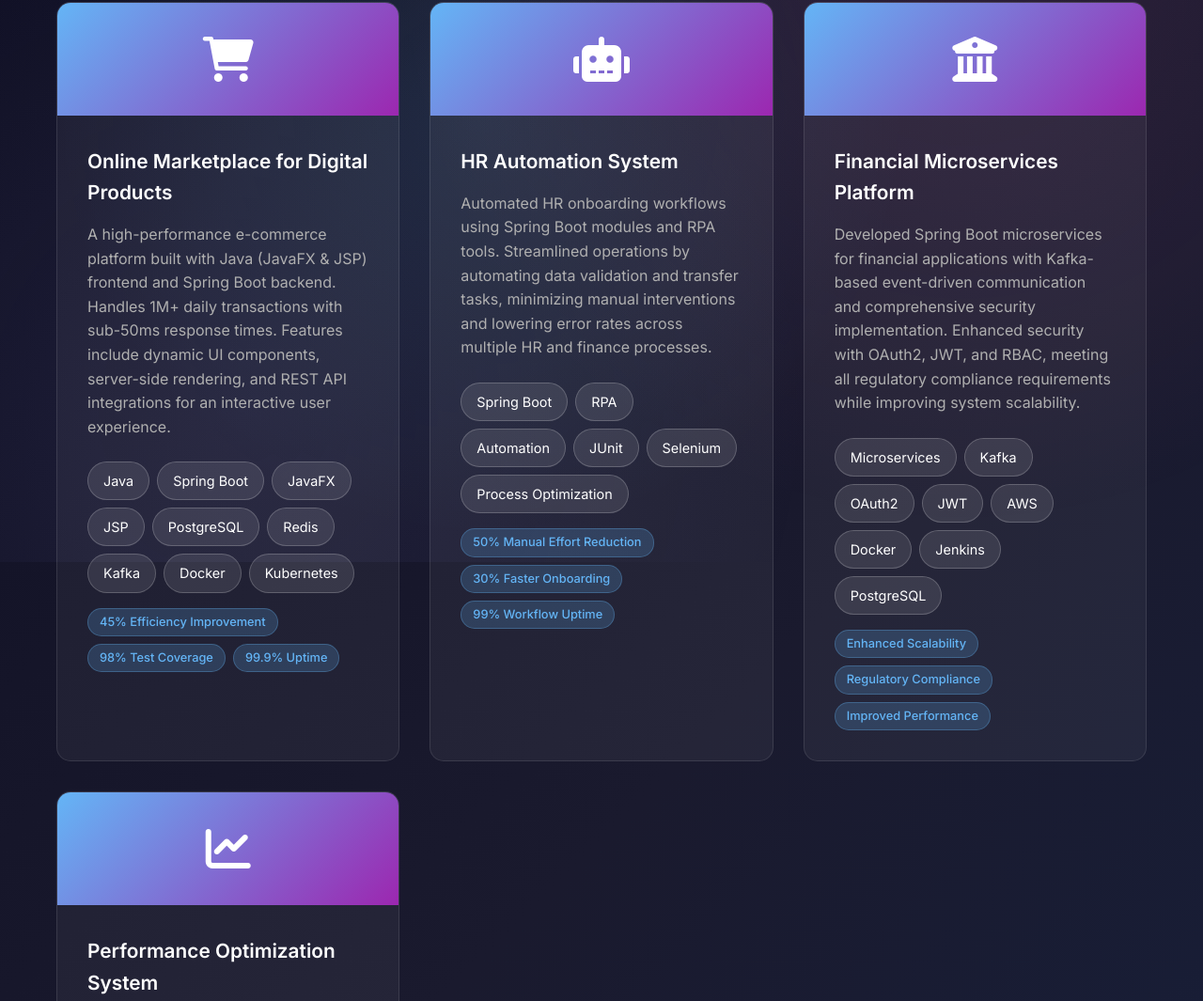
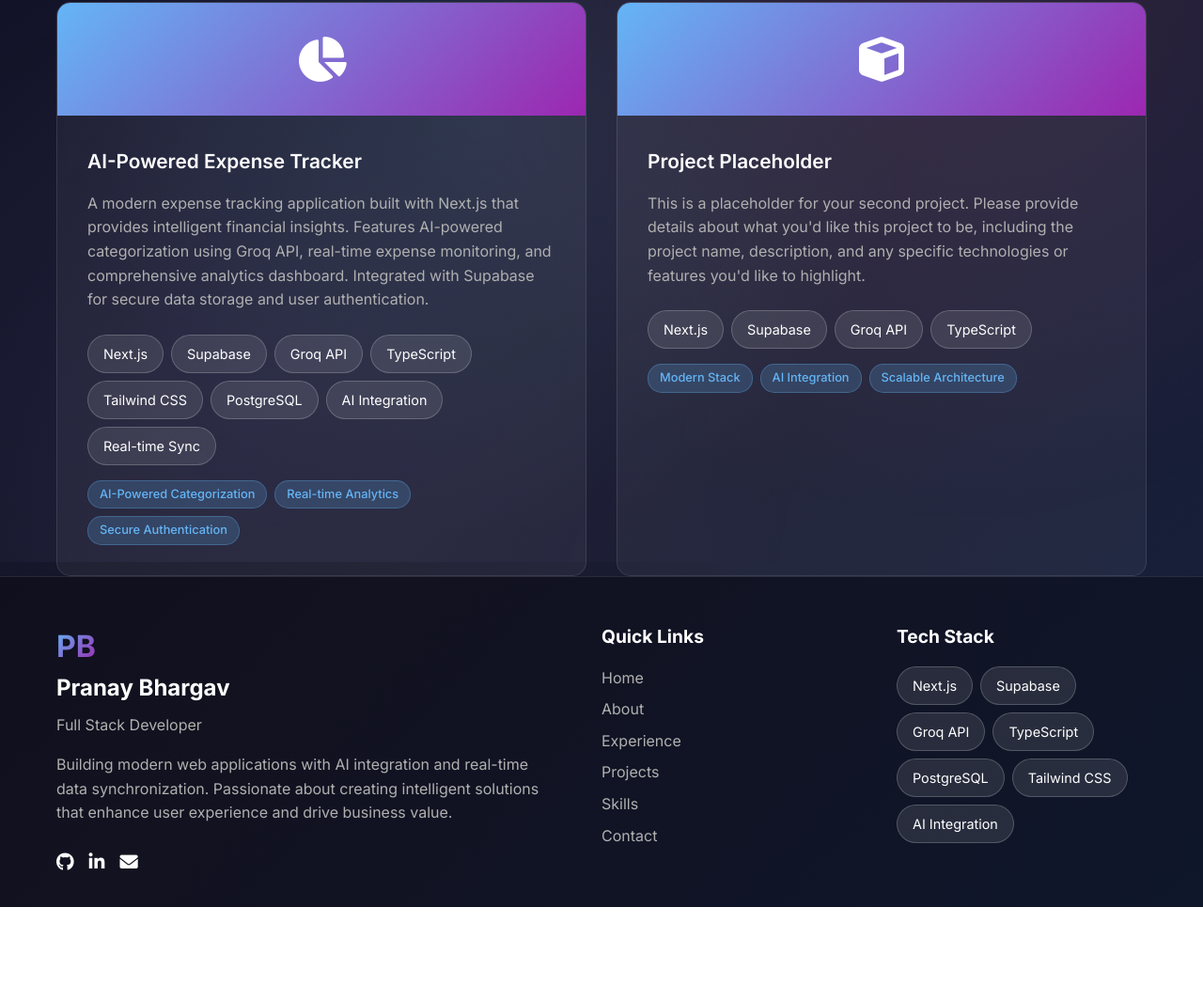
Before and after one commit to Pranaybhargav1904/my_portfolio, a plain HTML site: page projects.html in a window 1280 px wide. Shown: the part 202-1267 px from the top of the page at 94% size. After the commit the page ends 1167 px from the top, so only its background shows below. Drawn offline with Linux system fonts and the light colour scheme.

Commit message:
Update portfolio projects: Replace with AI-powered Expense Tracker and modern tech stack
- Replaced all 4 existing projects with AI-Powered Expense Tracker
- Updated tech stack from Java/Spring Boot to Next.js/Supabase/Groq API
- Updated project descriptions to focus on AI integration and modern web development
- Modified hero section and overview cards to reflect new focus
- Updated footer tech stack across all pages
- Added placeholder for second project

```diff
--- a/projects.html
+++ b/projects.html
@@ -54,113 +54,53 @@
             <div class="projects-grid">
                 <div class="project-card">
                     <div class="project-image">
-                        <i class="fas fa-shopping-cart"></i>
+                        <i class="fas fa-chart-pie"></i>
                     </div>
                     <div class="project-content">
-                        <h3 class="project-title">Online Marketplace for Digital Products</h3>
+                        <h3 class="project-title">AI-Powered Expense Tracker</h3>
                         <p class="project-description">
-                            A high-performance e-commerce platform built with Java (JavaFX & JSP) frontend and Spring Boot backend.
-                            Handles 1M+ daily transactions with sub-50ms response times. Features include dynamic UI components,
-                            server-side rendering, and REST API integrations for an interactive user experience.
+                            A modern expense tracking application built with Next.js that provides intelligent financial insights.
+                            Features AI-powered categorization using Groq API, real-time expense monitoring, and comprehensive
+                            analytics dashboard. Integrated with Supabase for secure data storage and user authentication.
                         </p>
                         <div class="project-tech">
-                            <span class="tech-tag">Java</span>
-                            <span class="tech-tag">Spring Boot</span>
-                            <span class="tech-tag">JavaFX</span>
-                            <span class="tech-tag">JSP</span>
+                            <span class="tech-tag">Next.js</span>
+                            <span class="tech-tag">Supabase</span>
+                            <span class="tech-tag">Groq API</span>
+                            <span class="tech-tag">TypeScript</span>
+                            <span class="tech-tag">Tailwind CSS</span>
                             <span class="tech-tag">PostgreSQL</span>
-                            <span class="tech-tag">Redis</span>
-                            <span class="tech-tag">Kafka</span>
-                            <span class="tech-tag">Docker</span>
-                            <span class="tech-tag">Kubernetes</span>
+                            <span class="tech-tag">AI Integration</span>
+                            <span class="tech-tag">Real-time Sync</span>
                         </div>
                         <div class="project-achievements">
-                            <span class="achievement">45% Efficiency Improvement</span>
-                            <span class="achievement">98% Test Coverage</span>
-                            <span class="achievement">99.9% Uptime</span>
+                            <span class="achievement">AI-Powered Categorization</span>
+                            <span class="achievement">Real-time Analytics</span>
+                            <span class="achievement">Secure Authentication</span>
                         </div>
                     </div>
                 </div>
 
                 <div class="project-card">
                     <div class="project-image">
-                        <i class="fas fa-robot"></i>
+                        <i class="fas fa-cube"></i>
                     </div>
                     <div class="project-content">
-                        <h3 class="project-title">HR Automation System</h3>
+                        <h3 class="project-title">Project Placeholder</h3>
                         <p class="project-description">
-                            Automated HR onboarding workflows using Spring Boot modules and RPA tools.
-                            Streamlined operations by automating data validation and transfer tasks,
-                            minimizing manual interventions and lowering error rates across multiple HR and finance processes.
+                            This is a placeholder for your second project. Please provide details about what you'd like this project to be,
+                            including the project name, description, and any specific technologies or features you'd like to highlight.
                         </p>
                         <div class="project-tech">
-                            <span class="tech-tag">Spring Boot</span>
-                            <span class="tech-tag">RPA</span>
-                            <span class="tech-tag">Automation</span>
-                            <span class="tech-tag">JUnit</span>
-                            <span class="tech-tag">Selenium</span>
-                            <span class="tech-tag">Process Optimization</span>
+                            <span class="tech-tag">Next.js</span>
+                            <span class="tech-tag">Supabase</span>
+                            <span class="tech-tag">Groq API</span>
+                            <span class="tech-tag">TypeScript</span>
                         </div>
                         <div class="project-achievements">
-                            <span class="achievement">50% Manual Effort Reduction</span>
-                            <span class="achievement">30% Faster Onboarding</span>
-                            <span class="achievement">99% Workflow Uptime</span>
-                        </div>
-                    </div>
-                </div>
-
-                <div class="project-card">
-                    <div class="project-image">
-                        <i class="fas fa-university"></i>
-                    </div>
-                    <div class="project-content">
-                        <h3 class="project-title">Financial Microservices Platform</h3>
-                        <p class="project-description">
-                            Developed Spring Boot microservices for financial applications with Kafka-based event-driven
-                            communication and comprehensive security implementation. Enhanced security with OAuth2, JWT, and RBAC,
-                            meeting all regulatory compliance requirements while improving system scalability.
-                        </p>
-                        <div class="project-tech">
-                            <span class="tech-tag">Microservices</span>
-                            <span class="tech-tag">Kafka</span>
-                            <span class="tech-tag">OAuth2</span>
-                            <span class="tech-tag">JWT</span>
-                            <span class="tech-tag">AWS</span>
-                            <span class="tech-tag">Docker</span>
-                            <span class="tech-tag">Jenkins</span>
-                            <span class="tech-tag">PostgreSQL</span>
-                        </div>
-                        <div class="project-achievements">
-                            <span class="achievement">Enhanced Scalability</span>
-                            <span class="achievement">Regulatory Compliance</span>
-                            <span class="achievement">Improved Performance</span>
-                        </div>
-                    </div>
-                </div>
-
-                <div class="project-card">
-                    <div class="project-image">
-                        <i class="fas fa-chart-line"></i>
-                    </div>
-                    <div class="project-content">
-                        <h3 class="project-title">Performance Optimization System</h3>
-                        <p class="project-description">
-                            Implemented comprehensive performance optimization strategies including PostgreSQL query optimization,
-                            Redis caching implementation, and database latency reduction techniques. Achieved sub-50ms response times
-                            and 99.9% system uptime through strategic optimization.
-                        </p>
-                        <div class="project-tech">
-                            <span class="tech-tag">PostgreSQL</span>
-                            <span class="tech-tag">Redis</span>
-                            <span class="tech-tag">Performance Tuning</span>
-                            <span class="tech-tag">Query Optimization</span>
-                            <span class="tech-tag">Caching</span>
-                            <span class="tech-tag">Monitoring</span>
-                        </div>
-                        <div class="project-achievements">
-                            <span class="achievement">Sub-50ms Response Times</span>
-                            <span class="achievement">99.9% Uptime</span>
-                            <span class="achievement">Reduced Latency</span>
+                            <span class="achievement">Modern Stack</span>
+                            <span class="achievement">AI Integration</span>
+                            <span class="achievement">Scalable Architecture</span>
                         </div>
                     </div>
                 </div>
@@ -179,8 +119,8 @@
                         <p>Full Stack Developer</p>
                     </div>
                     <p class="footer-description">
-                        Building innovative solutions in finance, automation, and digital marketplaces.
-                        Passionate about creating scalable applications that drive real business impact.
+                        Building modern web applications with AI integration and real-time data synchronization.
+                        Passionate about creating intelligent solutions that enhance user experience and drive business value.
                     </p>
                     <div class="footer-social">
                         <a href="https://github.com/pranaybhargav" class="social-link" target="_blank">
@@ -210,13 +150,13 @@
                 <div class="footer-section">
                     <h4>Tech Stack</h4>
                     <div class="footer-tech">
-                        <span class="tech-tag">Java</span>
-                        <span class="tech-tag">Spring Boot</span>
-                        <span class="tech-tag">React.js</span>
+                        <span class="tech-tag">Next.js</span>
+                        <span class="tech-tag">Supabase</span>
+                        <span class="tech-tag">Groq API</span>
+                        <span class="tech-tag">TypeScript</span>
                         <span class="tech-tag">PostgreSQL</span>
-                        <span class="tech-tag">AWS</span>
-                        <span class="tech-tag">Docker</span>
-                        <span class="tech-tag">Kubernetes</span>
+                        <span class="tech-tag">Tailwind CSS</span>
+                        <span class="tech-tag">AI Integration</span>
                     </div>
                 </div>
             </div>
```
Also changed, not shown: index.html (+16 -16 lines).
